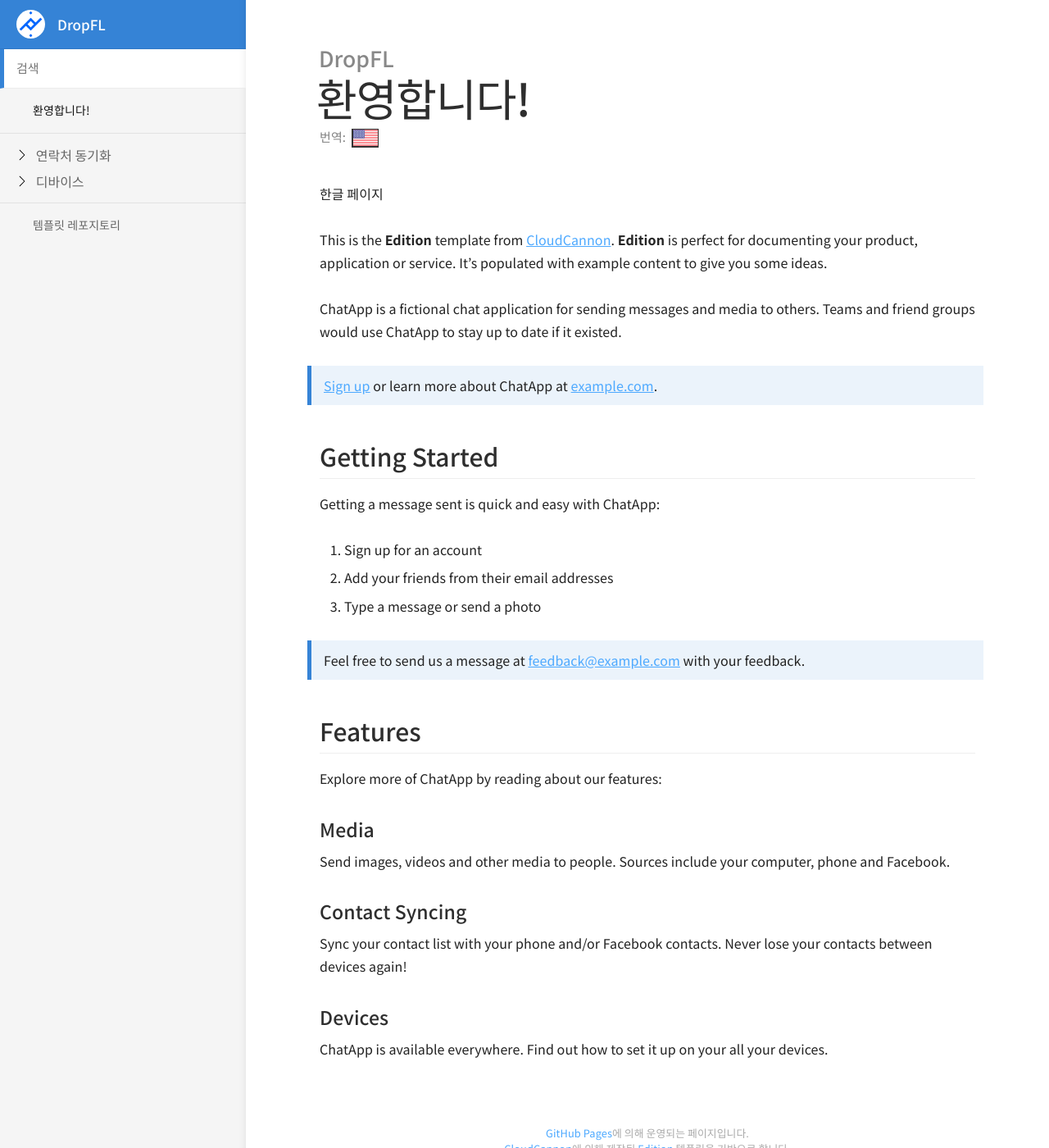
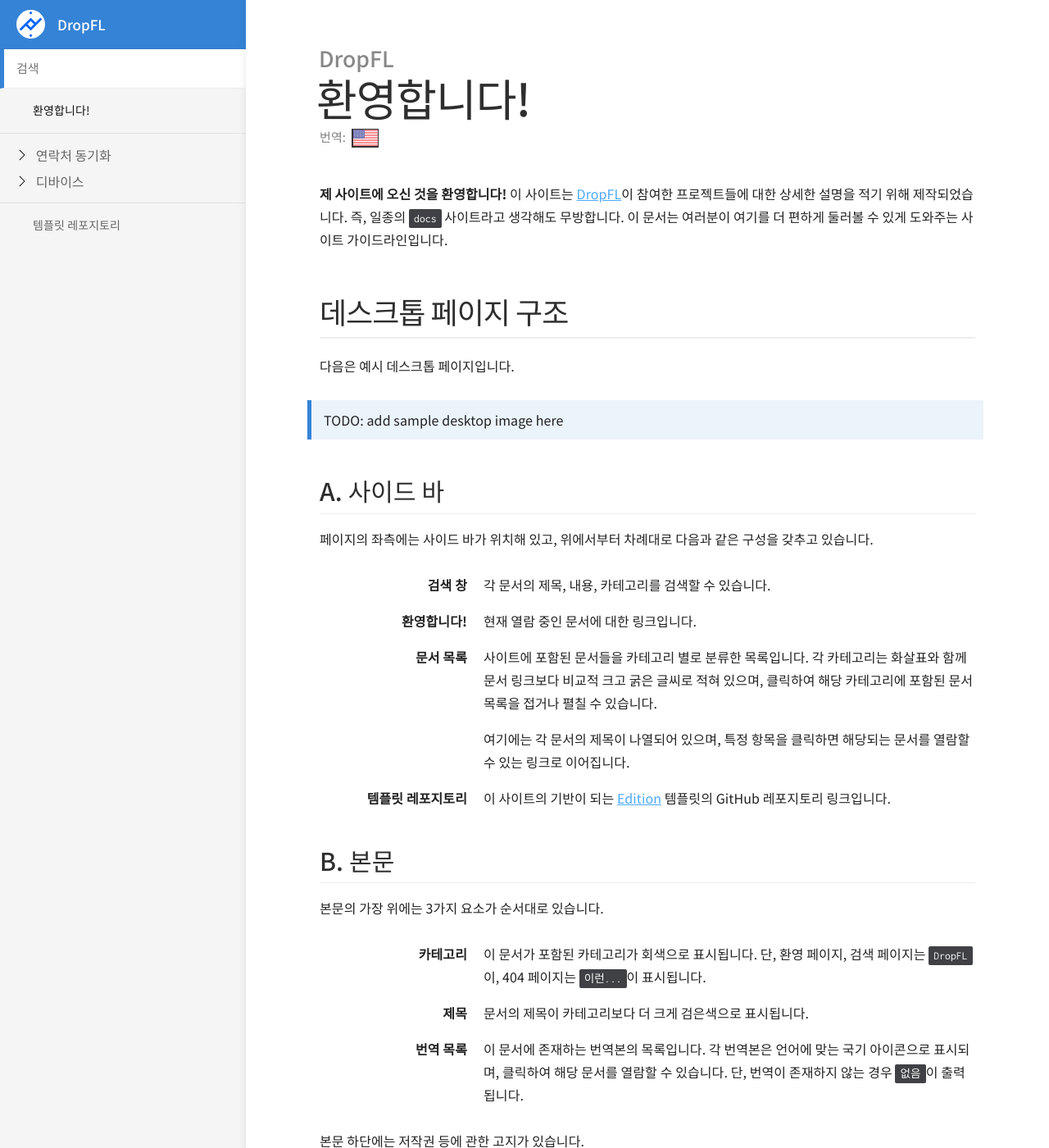
Before and after one commit to DropFL/docs, a Jekyll site: the page built from _docs/ko/index-ko.md, in a window 1280 px wide and 1400 px high. Shown: the whole window at 82% size. Built offline with Jekyll 4.4.1, drawn with Linux system fonts in a browser that asks for light colours.

Commit message:
korean welcome-page complete

```diff
--- a/_docs/ko/index-ko.md
+++ b/_docs/ko/index-ko.md
@@ -3,40 +3,84 @@
 permalink: /ko
 ref: welcome
 ---
+{% assign locale = site.data.translate[page.lang] %}
 
-한글 페이지
+**제 사이트에 오신 것을 환영합니다!** 이 사이트는 [DropFL](https://github.com/dropfl)이 참여한 프로젝트들에 대한 상세한 설명을 적기 위해 제작되었습니다. 즉, 일종의 `docs` 사이트라고 생각해도 무방합니다. 이 문서는 여러분이 여기를 더 편하게 둘러볼 수 있게 도와주는 사이트 가이드라인입니다.
 
-This is the **Edition** template from [CloudCannon](http://cloudcannon.com/).
-**Edition** is perfect for documenting your product, application or service.
-It's populated with example content to give you some ideas.
+{:d: .on-pc}
+{:m: .on-mobile}
 
-ChatApp is a fictional chat application for sending messages and media to others.
-Teams and friend groups would use ChatApp to stay up to date if it existed.
+## 데스크톱 페이지 구조
+{: d}
 
-> [Sign up](http://example.com/signup) or learn more about ChatApp at [example.com](http://example.com/).
+다음은 예시 데스크톱 페이지입니다.
+{: d}
 
-### Getting Started
+> TODO: add sample desktop image here
+{: d}
 
-Getting a message sent is quick and easy with ChatApp:
+## 모바일 페이지 구조
+{: m}
 
-1. Sign up for an account
-2. Add your friends from their email addresses
-3. Type a message or send a photo
+다음은 예시 모바일 페이지입니다.
+{: m}
 
-> Feel free to send us a message at [feedback@example.com](mailto:feedback@example.com) with your feedback.
+> TODO: add sample mobile image here
+{: m}
 
-### Features
+### A. 사이드 바
+{: d}
 
-Explore more of ChatApp by reading about our features:
+페이지의 좌측에는 사이드 바가 위치해 있고, 위에서부터 차례대로 다음과 같은 구성을 갖추고 있습니다.
+{: d}
 
-#### Media
+### A. 상단 바
+{: m}
 
-Send images, videos and other media to people. Sources include your computer, phone and Facebook.
+페이지의 상단에는 다음이 포함된 바가 있습니다.
+{: m}
 
-#### Contact Syncing
+로고 및 이름
+: 로고를 누르면 환영 페이지로 이동합니다.
 
-Sync your contact list with your phone and/or Facebook contacts. Never lose your contacts between devices again!
+메뉴 버튼
+: 이 버튼을 누르면 메뉴가 열고 닫을 수 있습니다.
+{: m}
 
-#### Devices
+### B. 메뉴 창
+{: m}
 
-ChatApp is available everywhere. Find out how to set it up on your all your devices.
+메뉴 버튼을 통해 본문과 이 창으로 전환할 수 있으며, 위에서부터 차례대로 다음과 같은 구성을 갖추고 있습니다.
+{: m}
+
+검색 창
+: 각 문서의 제목, 내용, 카테고리를 검색할 수 있습니다.
+
+{{ page.title }}
+: 현재 열람 중인 문서에 대한 링크입니다.
+
+문서 목록
+: 사이트에 포함된 문서들을 카테고리 별로 분류한 목록입니다. 각 카테고리는 화살표와 함께 문서 링크보다 비교적 크고 굵은 글씨로 적혀 있으며, 클릭하여 해당 카테고리에 포함된 문서 목록을 접거나 펼칠 수 있습니다.
+: 여기에는 각 문서의 제목이 나열되어 있으며, 특정 항목을 클릭하면 해당되는 문서를 열람할 수 있는 링크로 이어집니다.
+
+{{ locale.repo_text }}
+: 이 사이트의 기반이 되는 [Edition](https://long-pig.cloudvent.net/) 템플릿의 GitHub 레포지토리 링크입니다.
+
+### B. 본문
+{: d}
+
+### C. 본문
+{: m}
+
+본문의 가장 위에는 3가지 요소가 순서대로 있습니다.
+
+카테고리
+: 이 문서가 포함된 카테고리가 회색으로 표시됩니다. 단, 환영 페이지, 검색 페이지는 `{{ site.title }}`이, 404 페이지는 `{{ locale.not_found_title }}`이 표시됩니다.
+
+제목
+: 문서의 제목이 카테고리보다 더 크게 검은색으로 표시됩니다.
+
+번역 목록
+: 이 문서에 존재하는 번역본의 목록입니다. 각 번역본은 언어에 맞는 국기 아이콘으로 표시되며, 클릭하여 해당 문서를 열람할 수 있습니다. 단, 번역이 존재하지 않는 경우 `{{ locale.no_translate_text }}`이 출력됩니다.
+
+본문 하단에는 저작권 등에 관한 고지가 있습니다.
```
